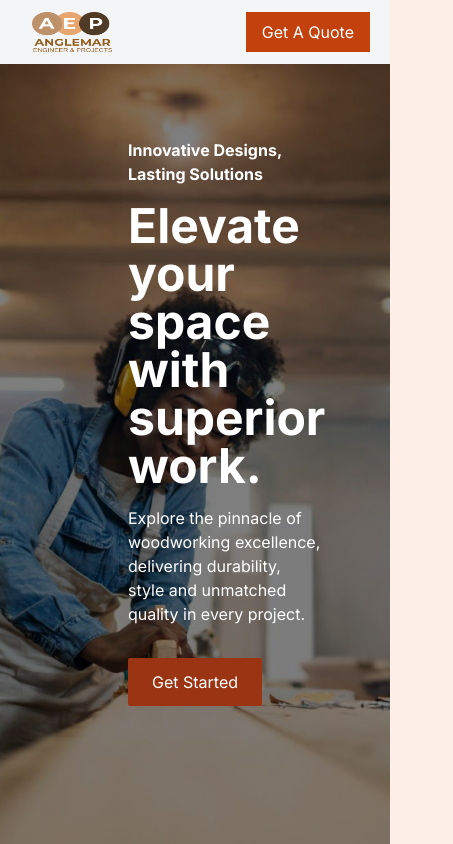
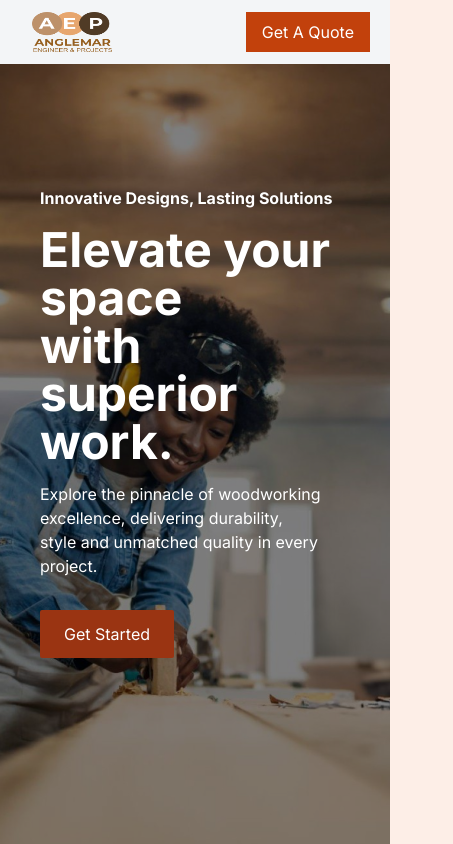
Before and after one commit to grahamusai/anglemar, a Next.js app: page / in a window 390 px wide. Shown: the top 844 px of the page, 453 px wide, since content can reach past the window. Built offline with nearby package versions, Linux system fonts and the light colour scheme.

Commit message:
responsiveness fix

```diff
--- a/app/components/hero.tsx
+++ b/app/components/hero.tsx
@@ -13,7 +13,7 @@ const Hero = () => {
         quality={100}
         className="absolute inset-0 z-0"
       />
-      <div className="relative z-10 py-4 px-32 text-white">
+      <div className="relative z-10 py-4 px-10 md:px-32 text-white">
         <h1 className="text-base font-bold">Innovative Designs, Lasting Solutions</h1>
         <p className="my-4 text-5xl font-bold">Elevate your space <br /> with superior work.</p>
         <p>
```
